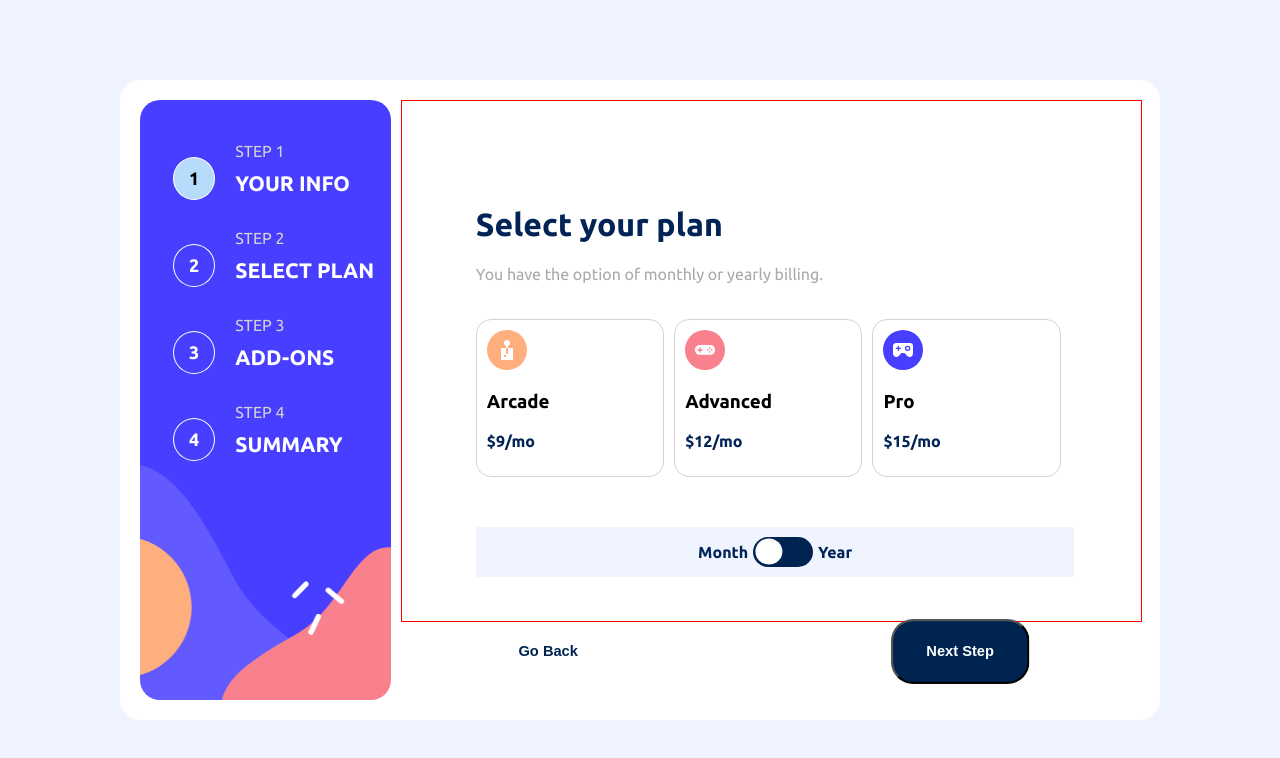
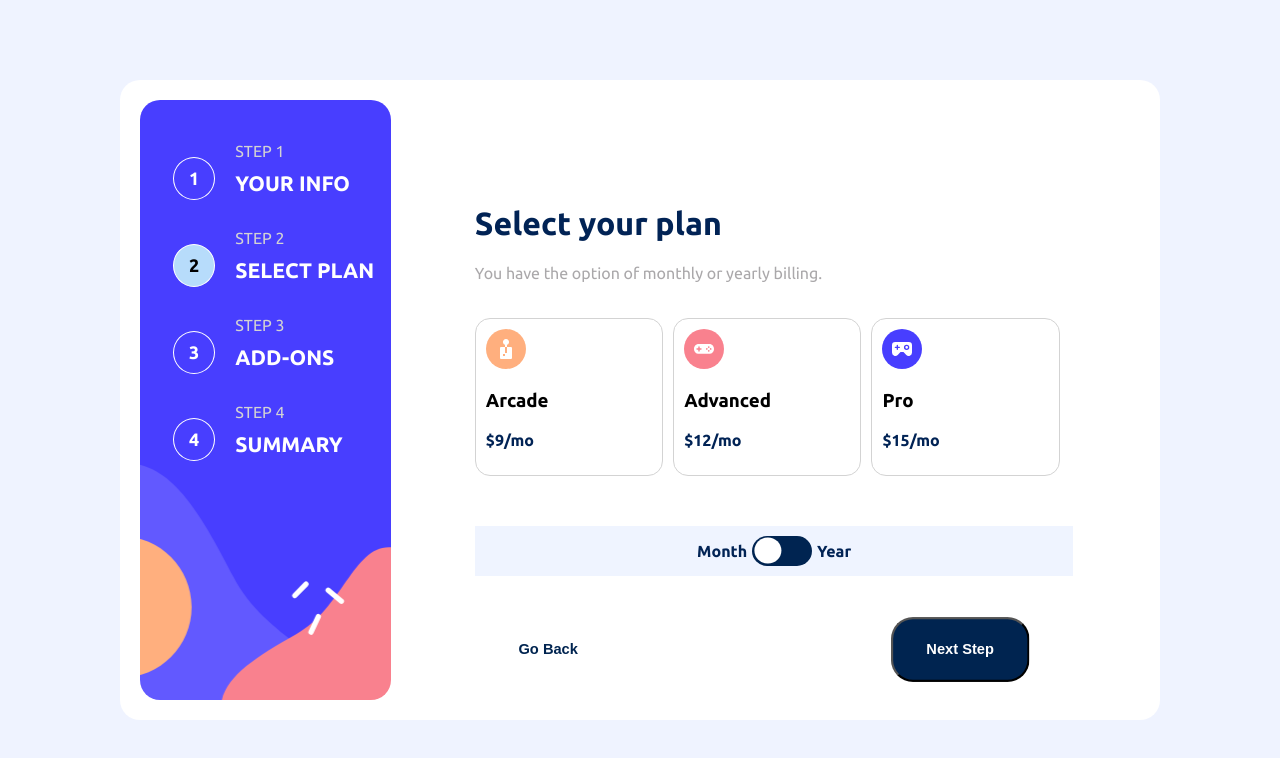
Before and after one commit to Arnemix/step-by-step-form, a React (Create React App) app: page / in a window 1280 px wide. Both pictures are taken after a click on the button "Next Step". Shown: the top 758 px of the page. Built offline with nearby package versions, Linux system fonts and the light colour scheme.

Commit message:
Avancement projet

```diff
--- a/src/App.js
+++ b/src/App.js
@@ -37,9 +37,12 @@ function App() {
                 <div className="form-sidebar">
                     {Object.keys(stepsNames).map((key, index) => {
                         let className = "sidebar-step " + key.toLowerCase();
-                        let active = index === 0 ? "sidebar-step-number actual-step" : "sidebar-step-number";
+                        let active = "sidebar-step-number ";
+                        if (actualStep === index) {
+                            active += " actual-step";
+                        }
                         return (
-                            <div className={className}>
+                            <div key={key} className={className}>
                                 <div className={active}>{index + 1}</div>
                                 <div>
                                     <span className="sidebar-step-text">STEP {index + 1}</span>
--- a/src/App.scss
+++ b/src/App.scss
@@ -99,8 +99,6 @@
     gap: 20px;
     justify-content: center;
     padding-left: 10%;
-    // max-width: 70%;
-    border: 1px solid red;
     height: 80%;
     width: 90%;
 }
--- a/src/components/steps/select-plan/SelectPlan.jsx
+++ b/src/components/steps/select-plan/SelectPlan.jsx
@@ -1,64 +1,86 @@
-import React from 'react';
-import ArcadePlanIcon from '../../../assets/arcade.svg'
-import AdvancedPlanIcon from '../../../assets/advenced.svg'
-import ProPlanIcon from '../../../assets/pro.svg'
-import './SelectPlan.scss'
-import { useState } from 'react';
+import React from "react";
+import ArcadePlanIcon from "../../../assets/arcade.svg";
+import AdvancedPlanIcon from "../../../assets/advenced.svg";
+import ProPlanIcon from "../../../assets/pro.svg";
+import "./SelectPlan.scss";
+import { useState } from "react";
 function SelectPlan(props) {
-
-
-    let [plansPrice, setPlansPrice] = useState("monthly");
-    let [plans, setPlans] = useState({
-
-        arcade: {
+    const [plansPrice, setPlansPrice] = useState("monthly");
+    const [selectedPlan, setSelectedPlan] = useState(null);
+    const [plans, setPlans] = useState([
+        {
             name: "Arcade",
             price: 9,
-            icon: ArcadePlanIcon
+            planType: "mo",
+            icon: ArcadePlanIcon,
+            selected: false,
         },
-        advanced: {
+        {
             name: "Advanced",
             price: 12,
-            icon: AdvancedPlanIcon
+            planType: "mo",
+            icon: AdvancedPlanIcon,
+            selected: false,
         },
-        pro: {
+        {
             name: "Pro",
             price: 15,
-            icon: ProPlanIcon
-        }
-    });
+            planType: "mo",
+            icon: ProPlanIcon,
+            selected: false,
+        },
+    ]);
 
     const handleSwapPrice = (e) => {
         if (plansPrice === "monthly") {
             setPlansPrice("yearly");
             e.target.style.transform = "translateX(100%)";
-            plans.forEach((element) => {
-                element.price = element.price * 10
-            })
+            plans.forEach((plan) => {
+                plan.price = plan.price * 10;
+                plan.planType = "yr";
+            });
         } else {
             setPlansPrice("monthly");
             e.target.style.transform = "translateX(1px)";
+            plans.forEach((plan) => {
+                plan.price = plan.price / 10;
+                plan.planType = "mo";
+            });
         }
-    }
+    };
+
+    const handleSelectPlan = (element, clickedPlan) => {
+        plans.forEach((plan) => {
+            if (plan.name === clickedPlan.name) {
+                plan.selected = true;
+                setSelectedPlan(clickedPlan);
+                setPlans([...plans], null);
+                console.log(plan);
+            } else {
+                plan.selected = false;
+            }
+        });
+    };
 
     return (
-        <div className='step'>
+        <div className="step">
             <div className="step-title">
                 <h1>Select your plan</h1>
                 <p>You have the option of monthly or yearly billing.</p>
             </div>
             <div className="step-content">
                 <div className="plans-container">
-                    {
-                        Object.keys(plans).map((key) => {
-                            return (
-                                <div className='plan'>
-                                    <img src={plans[key].icon} alt="" />
-                                    <h3>{plans[key].name}</h3>
-                                    <p>${plans[key].price}/mo</p>
-                                </div>
-                            )
-                        })
-                    }
+                    {Object.keys(plans).map((key) => {
+                        return (
+                            <div key={key} className={plans[key].selected ? "selected-plan plan" : "plan"} id={key} onClick={(e) => handleSelectPlan(e.target, plans[key])}>
+                                <img src={plans[key].icon} alt="" />
+                                <h3>{plans[key].name}</h3>
+                                <p>
+                                    ${plans[key].price}/{plans[key].planType}
+                                </p>
+                            </div>
+                        );
+                    })}
                 </div>
                 <div class="price-choose">
                     <p class="fix-bug">Month</p>
--- a/src/components/steps/select-plan/SelectPlan.scss
+++ b/src/components/steps/select-plan/SelectPlan.scss
@@ -38,3 +38,8 @@
         scale: 0.9;
     }
 }
+
+.selected-plan {
+    background-color: rgb(237, 236, 237);
+    border: 1px solid rgb(123, 71, 187);
+}
```
